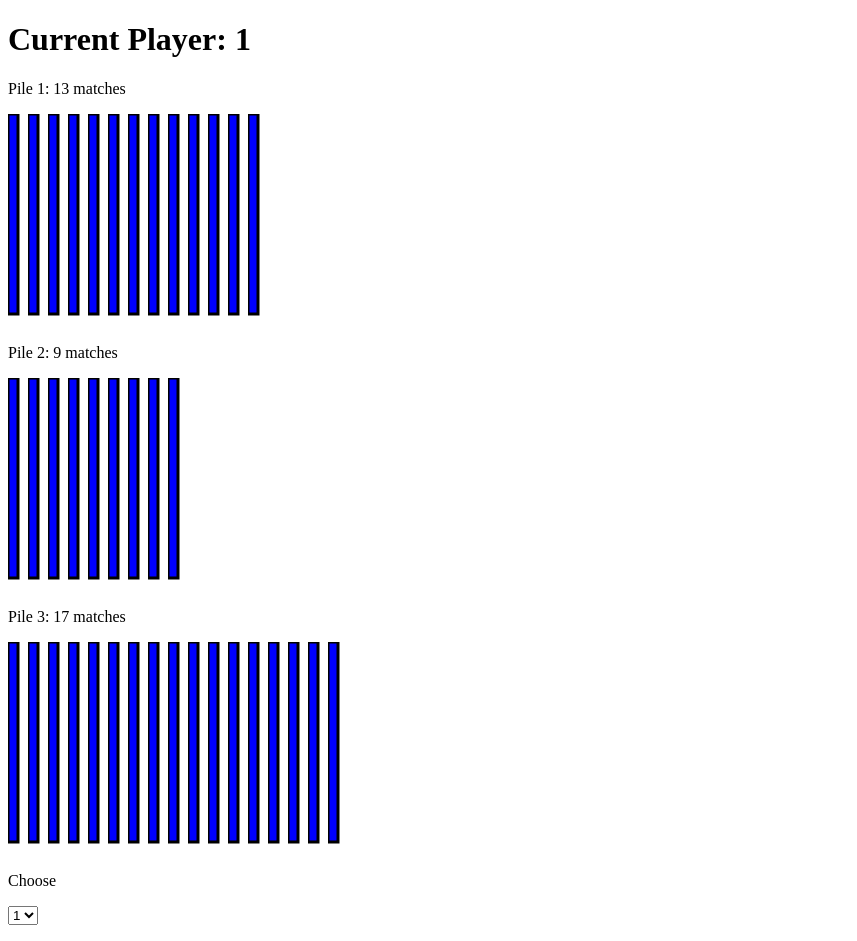
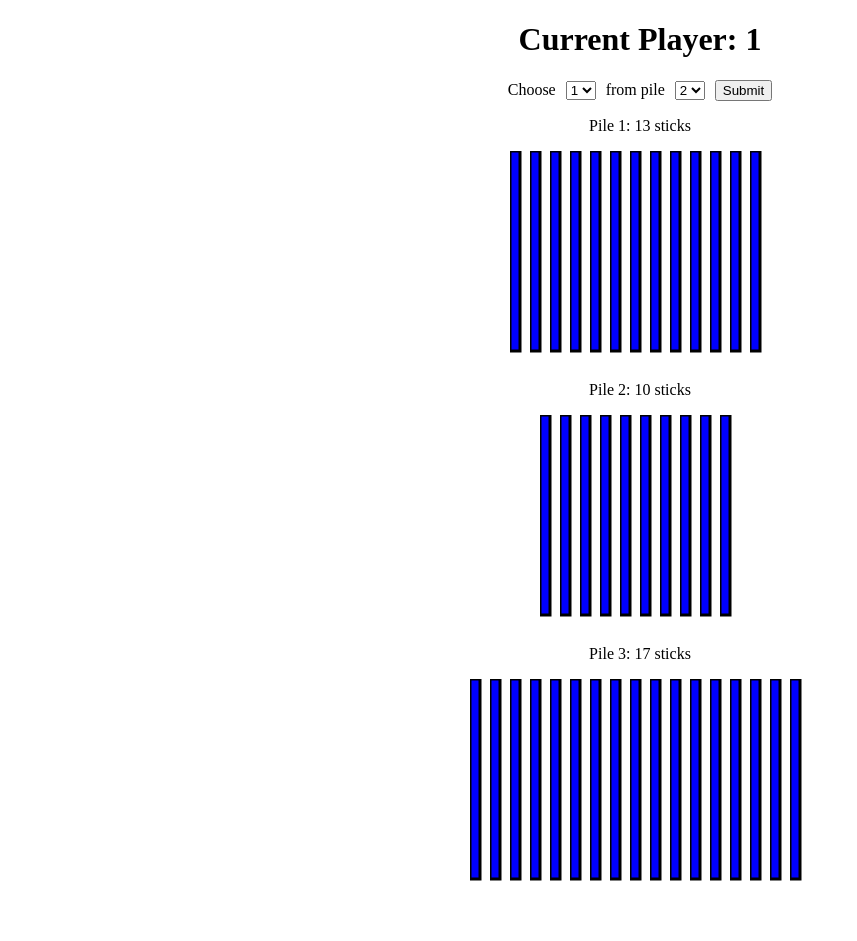
Before and after one commit to rachd/Nim, a React (Create React App) app: page / in a window 1280 px wide. Shown: the top 941 px of the page, without its empty margins (0-857 px from the left). After the commit the page ends 901 px from the top, so only its background shows below. Built offline with nearby package versions, Linux system fonts and the light colour scheme.

Commit message:
make game playable

```diff
--- a/src/App.js
+++ b/src/App.js
@@ -8,35 +8,53 @@ class App extends Component {
     this.state = {
       sticks: [this.generateSticks(), this.generateSticks(), this.generateSticks()],
       currentPlayer: 1,
-      error: false
+      error: false,
+      finished: false
     }
+  }
+
+  checkForFinish = (sticks) => {
+    return sticks[0] === 0 && sticks[1] === 0 && sticks[2] === 0
   }
 
   switchPlayer = (currentPlayer) => currentPlayer === 1 ? 2 : 1;
 
-  generateSticks = () => Math.floor(Math.random() * Math.floor(20));
+  generateSticks = () => Math.floor(Math.random() * Math.floor(19)) + 1;
 
   removeMatches = ({matches, pile}) => {
     if(this.state.sticks[pile] >= matches) {
+      const newSticks = this.state.sticks.map((count, index) => index === pile ? count - matches : count);
+
       this.setState(prevState => { return {
         error: false,
         currentPlayer: this.switchPlayer(prevState.currentPlayer),
-        sticks: prevState.sticks.map((count, index) => index === pile ? count - matches : count)
-      }})
+        sticks: newSticks
+      }}, () => {
+        const finished = this.checkForFinish();
+        if (finished) {
+          this.setState({currentPlayer: this.switchPlayer()});
+        }
+      });
     } else {
       this.setState({error: true});
     }
   }
 
   render () {
-    return (
-      <div className="App">
+    const finished = this.state.finished;
+    const game = (
+      <div>
         <h1>Current Player: {this.state.currentPlayer}</h1>
+        {this.state.error && (<h2>Not enough sticks in the pile</h2>)}
+        <Picker onSubmit={this.removeMatches}/>
         {this.state.sticks.map((num, index) => (
           <Sticks key={index} style={{display:"block"}} number={num} pile={index + 1}/>
         ))}
-        {this.state.error && (<h2>Not enough sticks in the pile</h2>)}
-        <Picker onSubmit={this.removeMatches}/>
+      </div>
+    );
+    return (
+      <div className="App" style={{textAlign: "center"}}>
+        {finished ? (<h1>Player {this.state.currentPlayer} loses</h1>) : game}
       </div>
     );
   }
--- a/src/components/Picker.js
+++ b/src/components/Picker.js
@@ -28,14 +28,14 @@ class Picker extends Component {
     render() {
         return (
             <form onSubmit={this.submit}>
-                <p>Choose</p>
-                <select value={this.state.matches} onChange={this.changeMatches}>
+                <span>Choose</span>
+                <select style={{margin: "0 10px"}} value={this.state.matches} onChange={this.changeMatches}>
                     <option value={1}>1</option>
                     <option value={2}>2</option>
                     <option value={3}>3</option>
                 </select>
-                <p>from pile</p>
-                <select value={this.state.pile} onChange={this.changePile}>
+                <span>from pile</span>
+                <select style={{margin: "0 10px"}} value={this.state.pile} onChange={this.changePile}>
                     <option value={0}>1</option>
                     <option value={1}>2</option>
                     <option value={2}>3</option>
--- a/src/components/Sticks.js
+++ b/src/components/Sticks.js
@@ -3,8 +3,8 @@ import React from 'react';
 const Sticks = ({number, pile}) => {
     const sticks = Array(number).fill(0);
     return (
-        <div>
-            <p>Pile {pile}: {number} matches</p>
+        <div style={{textAlign: "center"}}>
+            <p>Pile {pile}: {number} sticks</p>
             {sticks.map((stick, index) => (
                 <svg key={index} width="20" height="210">
                     <rect width="10" height="200" style={{fill:'rgb(0,0,255)',strokeWidth:3,stroke:'rgb(0,0,0)'}} />
```
